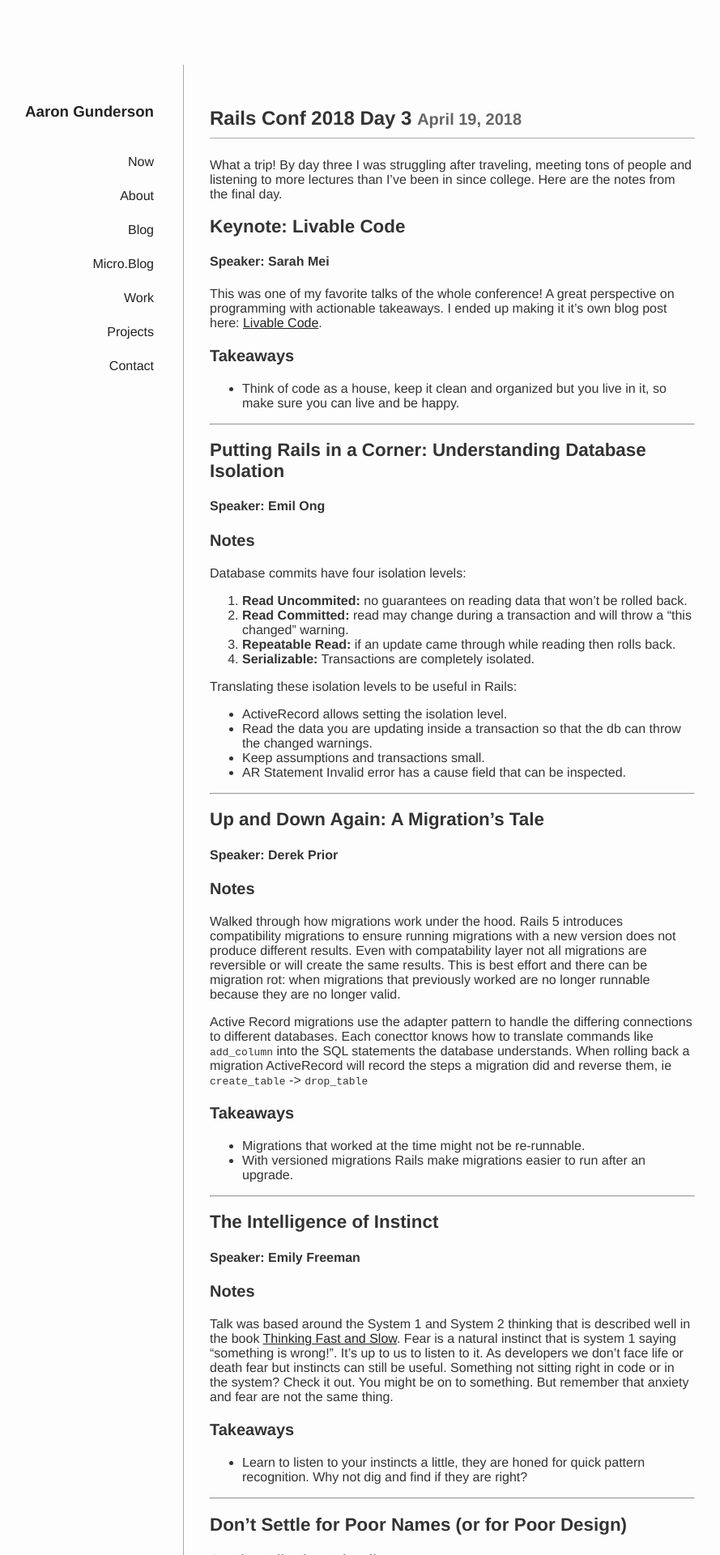
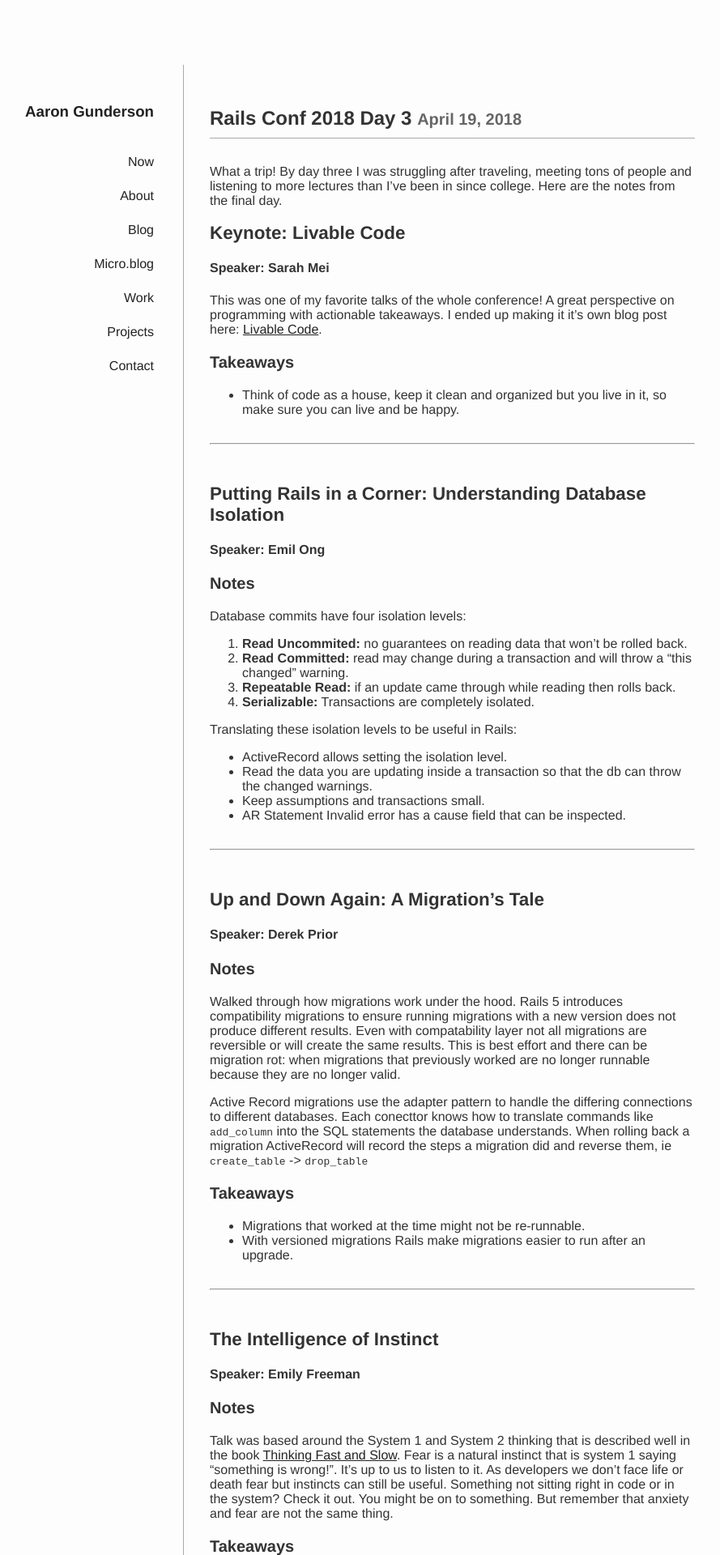
Before and after one commit to agundy/agundy.github.io, a Jekyll site: the page built from _posts/2018-04-19-railsconf-2018-day-3.md, in a window 1280 px wide. Shown: the top 1920 px of the page at 81% size, without its empty margins (134-1023 px from the left). Built offline with Jekyll 4.4.1, drawn with Linux system fonts in a browser that asks for light colours.

Commit message:
Various improvements and tweaks to blog

```diff
--- a/_includes/navigation.html
+++ b/_includes/navigation.html
@@ -3,7 +3,7 @@
   <p><a href="/now/">Now</a></p>
   <p><a href="/about/">About</a></p>
   <p><a href="/blog/">Blog</a></p>
-  <p><a href="http://micro.agundy.com/">Micro.Blog</a></p>
+  <p><a href="http://micro.agundy.com/">Micro.blog</a></p>
   <p><a href="/work/">Work</a></p>
   <p><a href="/projects/">Projects</a></p>
   <p><a href="/contact/">Contact</a></p>
--- a/_layouts/post.html
+++ b/_layouts/post.html
@@ -22,7 +22,7 @@
           {% endif %}
         </section>
         <section class="link all">
-          <a href="/blog/all/">All Posts</a>
+          <a href="/blog/">More Posts</a>
         </section>
         <section class="link next">
           {% if page.next.url %}
--- a/css/blog.css
+++ b/css/blog.css
@@ -2,23 +2,29 @@
   color: #666;
 }
 
+.blog-post {
+  margin-top: 2em;
+}
+
 .blog-post > hr {
   color: #aaa;
+  margin-top: 2em;
+  margin-bottom: 3em;
 }
 
-.blog-post > h1 {
+.blog-post h1 {
   font-size: 1.5em;
 }
 
-.blog-post > h2 {
+.blog-post h2 {
   font-size: 1.4em;
 }
 
-.blog-post > h3 {
+.blog-post h3 {
   font-size: 1.25em;
 }
 
-.blog-post > h4 {
+.blog-post h4 {
   font-size: 1em;
 }
 
@@ -46,6 +52,7 @@
 .blog-post-navigation {
   display: flex;
   width: 100%;
+  margin-top: 3em;
 }
 
 @media (min-width: 650px) {
```
Also changed, not shown: blog/index.html (+3 -4 lines), index.html (+9 -3 lines).
